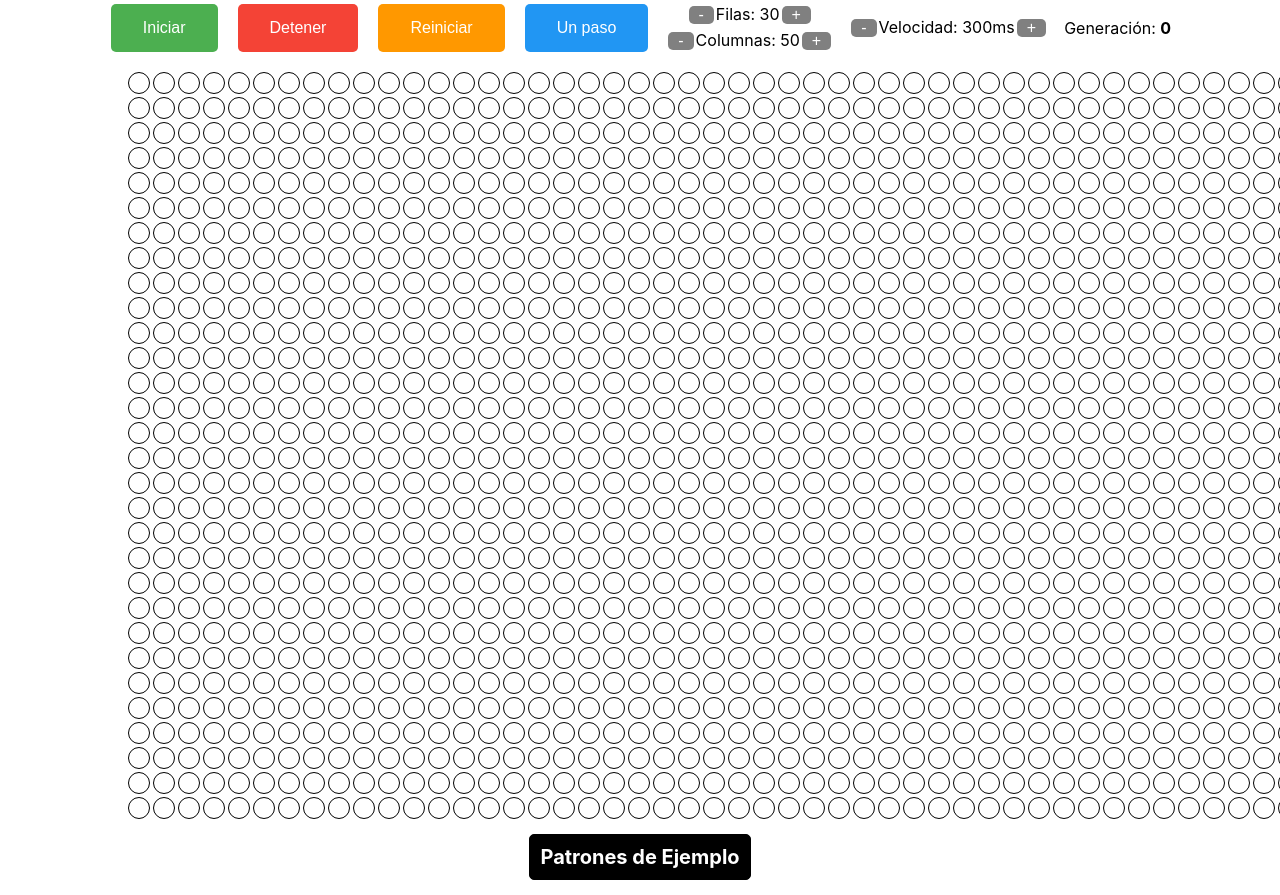
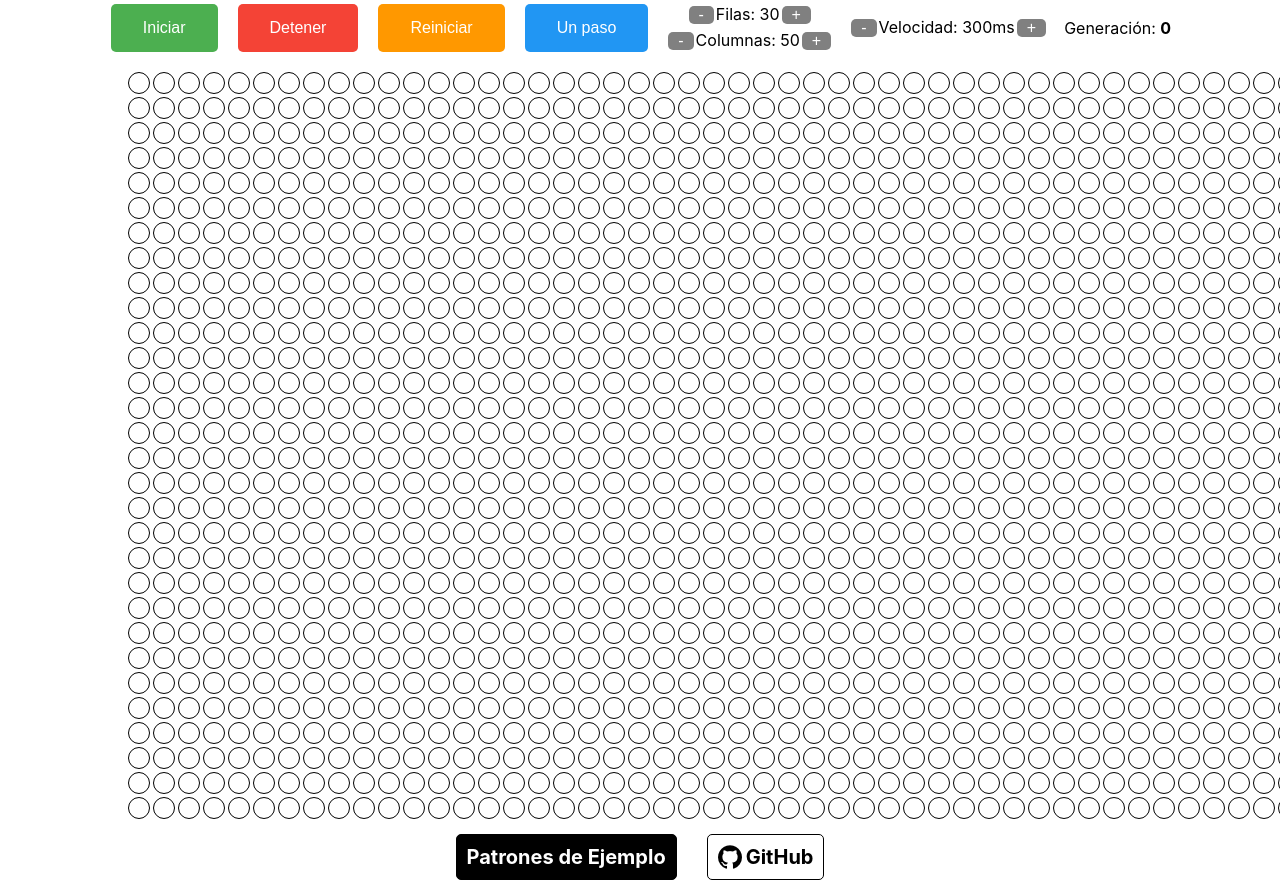
Before and after one commit to jero237/game-of-life-conway, a React (Create React App) app: page / in a window 1280 px wide. Shown: the top 895 px of the page. Built offline with nearby package versions, Linux system fonts and the light colour scheme; the HTML template or start-up script is replaced by a standard one.

Commit message:
Github button added

```diff
--- a/src/App.css
+++ b/src/App.css
@@ -22,3 +22,35 @@
   background-color: #fff;
   color: #000;
 }
+
+.linksContainer {
+  display: flex;
+  justify-content: center;
+  align-items: center;
+}
+
+.github {
+  display: flex;
+  justify-content: center;
+  align-items: center;
+  font-size: 20px;
+  font-weight: bold;
+  color: #000;
+  padding: 10px;
+  border-radius: 5px;
+  margin: 15px;
+  text-decoration: none;
+  transition: all 0.2s ease-in-out;
+  border: solid 1px black;
+  gap: 4px;
+}
+
+.github:hover {
+  background-color: black;
+  color: #fff;
+}
+
+.github:hover img {
+  transition: all 0.2s ease-in-out;
+  -webkit-filter: invert(100%) !important;
+}
--- a/src/App.js
+++ b/src/App.js
@@ -1,6 +1,7 @@
 import './App.css';
 import Buttons from './components/Buttons/Buttons';
 import Grid from './components/Grid/Grid';
+import githubLogo from './assets/github.png'
 
 // Decidí utilizar un custom Hook para el funcionamiento de todo el juego, de esta forma el código está mucho más organizado.
 import { useGame } from './hooks/useGame';
@@ -31,7 +32,10 @@ function App() {
         cols={cols}
         selectCell={selectCell}
       />
-      <a className='patterns' target="_blank" rel='noreferrer' href='https://en.wikipedia.org/wiki/Conway%27s_Game_of_Life#Examples_of_patterns'>Patrones de Ejemplo</a>
+      <div className='linksContainer'>
+        <a className='patterns' target="_blank" rel='noreferrer' href='https://en.wikipedia.org/wiki/Conway%27s_Game_of_Life#Examples_of_patterns'>Patrones de Ejemplo</a>
+        <a className='github' target="_blank" rel='noreferrer' href='https://github.com/jero237/game-of-life-conway'><img src={githubLogo} alt='GitHub Logo' /> GitHub</a>
+      </div>
     </div>
   );
 }
```
Also changed, not shown: src/assets/github.png (added).
